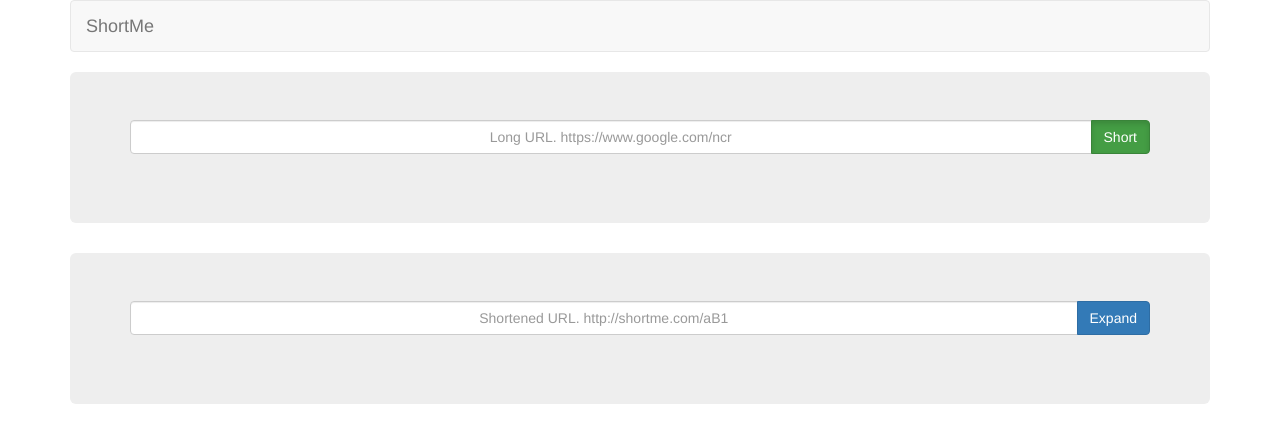
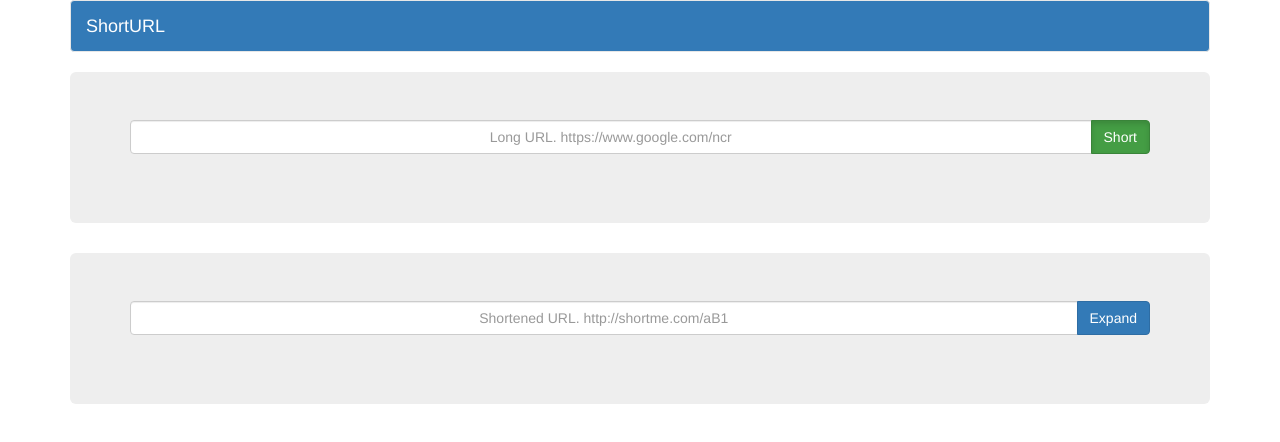
Before and after one commit to MekoZhang/shorten, a plain HTML site: page template/index.html in a window 1280 px wide. Drawn offline with Linux system fonts and the light colour scheme.

Commit message:
update web

```diff
--- a/template/index.html
+++ b/template/index.html
@@ -18,7 +18,7 @@
     <link href="/static/css/ie10-viewport-bug-workaround.css" rel="stylesheet">
 
     <!-- Custom styles for this template -->
-    <link href="/static/css/shortme.css" rel="stylesheet">
+    <link href="/static/css/shorten.css" rel="stylesheet">
 
     <!-- Just for debugging purposes. Don't actually copy these 2 lines! -->
     <!--[if lt IE 9]><script src="/static/js/ie8-responsive-file-warning.js"></script><![endif]-->
@@ -44,7 +44,7 @@
       <nav class="navbar navbar-default">
         <div class="container-fluid">
           <div class="navbar-header">
-            <a class="navbar-brand" href="/index.html">ShortMe</a>
+            <a class="navbar-brand" href="/index.html">ShortURL</a>
           </div><!--/.nav-collapse -->
         </div><!--/.container-fluid -->
       </nav>
```
